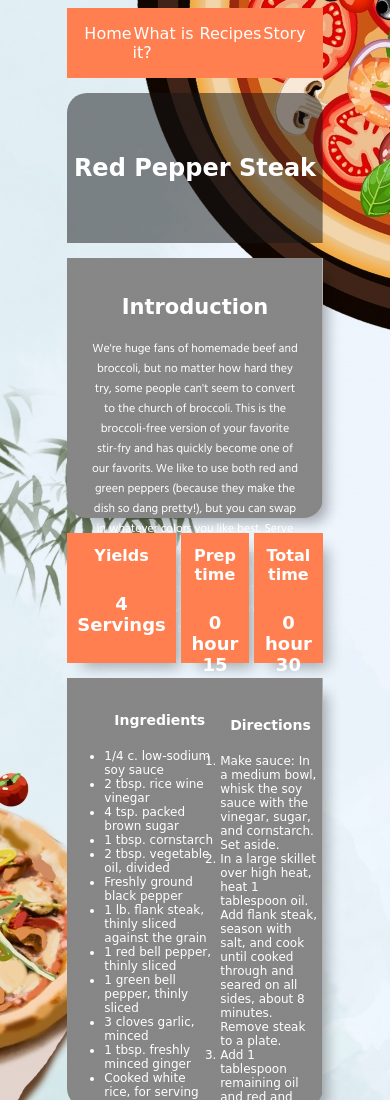
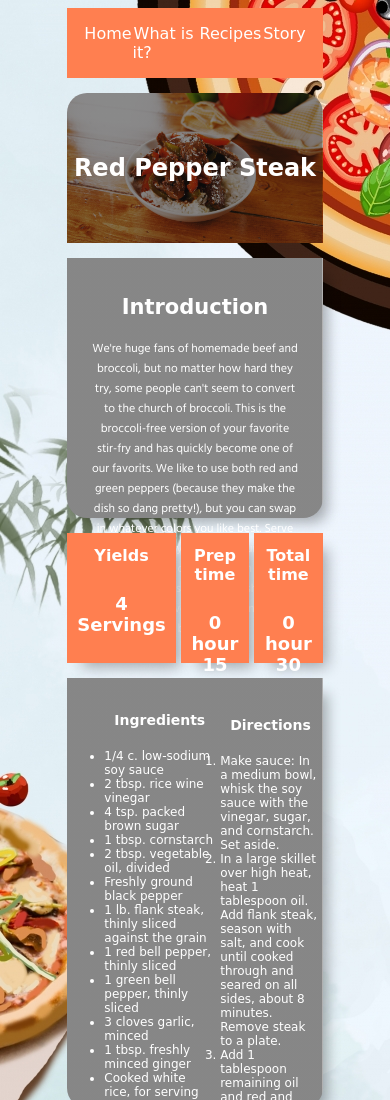
Before and after one commit to TonyPhuong/LAB1, a plain HTML site: page index.html in a window 390 px wide. Shown: the top 1100 px of the page. Drawn offline with Linux system fonts and the light colour scheme; the site is published under a folder, as on GitHub Pages, so addresses that start at the root find nothing.

Commit message:
Update style.css

```diff
--- a/style.css
+++ b/style.css
@@ -252,7 +252,7 @@ text-decoration: none;
           background: linear-gradient(
                          rgba(20,20,20, .5),
                          rgba(20,20,20, .5)),
-                         url(/images/peppersteak.jpg);
+                         url(./images/peppersteak.jpg);
 
           background-repeat: no-repeat;
           background-position: center;
```
